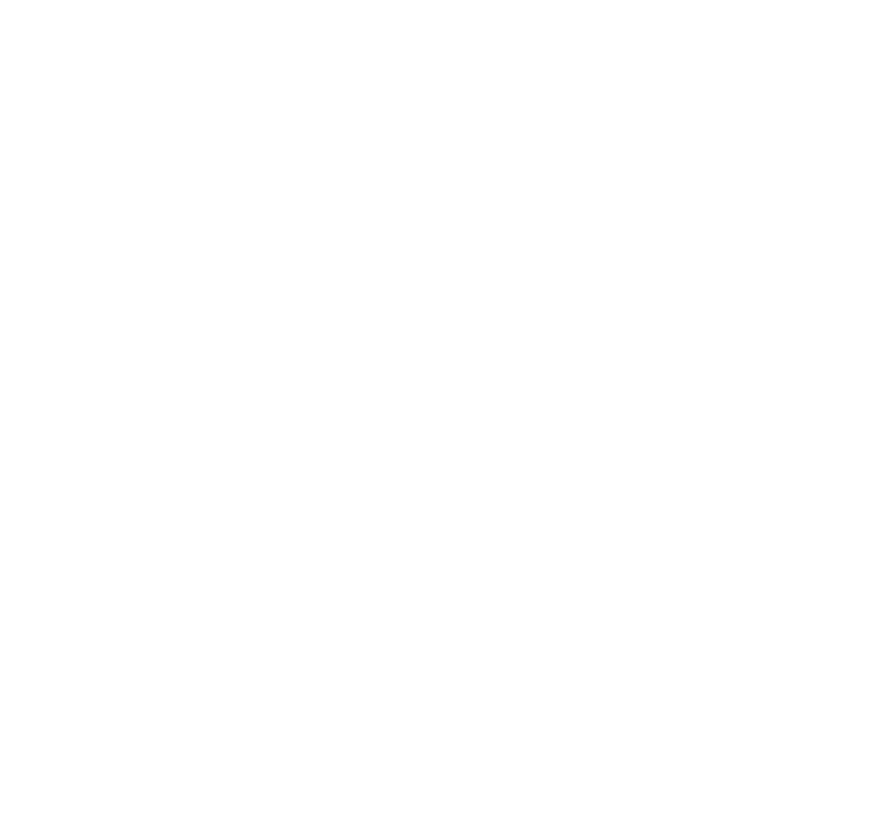
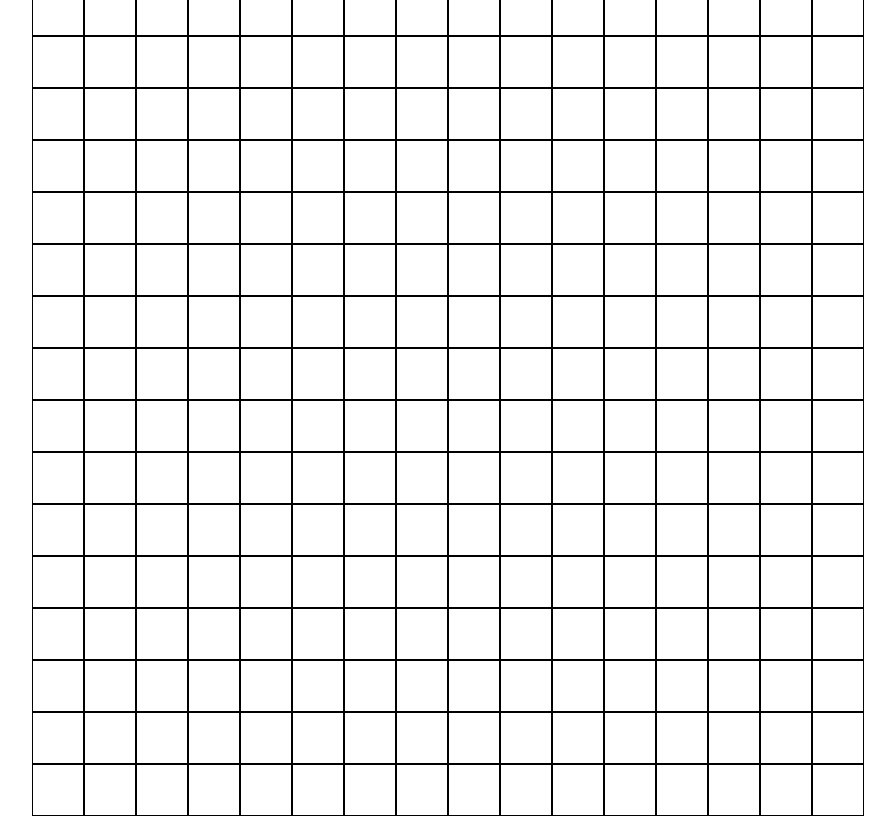
Before and after one commit to ianf777/Etch-a-Sketch, a plain HTML site: page index.html in a window 1280 px wide. Shown: the whole page, without its empty margins (192-1087 px from the left). Drawn offline with Linux system fonts and the light colour scheme.

Commit message:
added 16x16 grid of squares

```diff
--- a/index.html
+++ b/index.html
@@ -7,5 +7,7 @@
     <script src="script.js" defer></script>
     <link rel="stylesheet" href="style.css" />
   </head>
-  <body></body>
+  <body>
+    <div class="container"></div>
+  </body>
 </html>
--- a/script.js
+++ b/script.js
@@ -0,0 +1,20 @@
+//Select the container
+const container = document.querySelector(".container");
+
+function createGrid() {
+    //creates a div then adds squareRow class to said div 16x
+  for (let i = 0; i < 16; i++) {
+    const squareRow = document.createElement("div");
+    squareRow.classList.add("squareRow");
+    //Creates a div 16x, adds 'square' class to each div before appending it to the newly created row.
+    for (let j = 0; j < 16; j++) {
+      const square = document.createElement("div");
+      square.classList.add("square");
+      squareRow.appendChild(square);
+    }
+    //Adds the row containing 16 squares to the div 16x
+    container.appendChild(squareRow);
+  }
+}
+
+createGrid();
--- a/style.css
+++ b/style.css
@@ -0,0 +1,31 @@
+body {
+  display: flex;
+  justify-content: center;
+  align-items: center;
+  flex-direction: column;
+  height: 100vh;
+  margin: 0;
+}
+
+.container {
+  display: flex;
+  flex-direction: column;
+  justify-content: center;
+  align-items: center;
+  height: 100%;
+  max-width: 800px;
+  max-height: 800px;
+}
+
+.squareRow {
+  display: flex;
+  justify-content: center;
+  align-items: center;
+}
+
+.square {
+  border: 1px solid black;
+  max-width: 25px;
+  max-height: 25px;
+  padding: 25px;
+}
```
Also changed, not shown: pseudoCode.txt (added).
